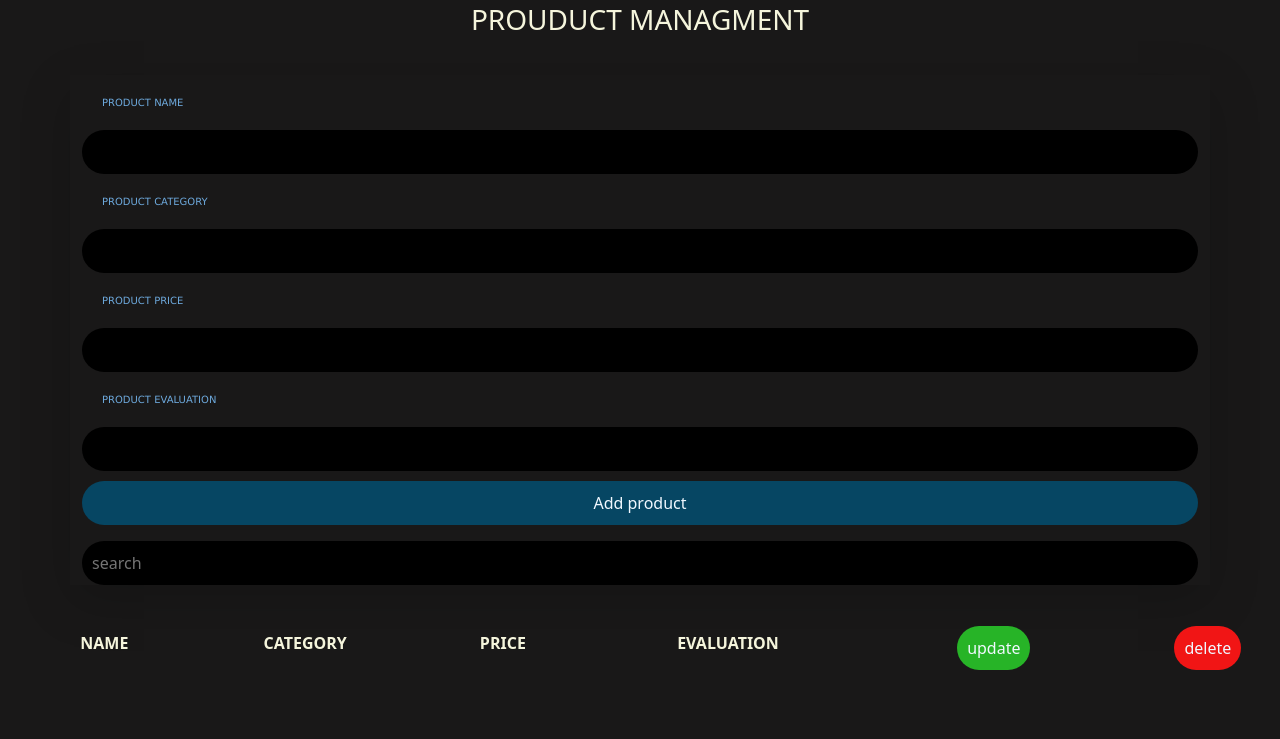
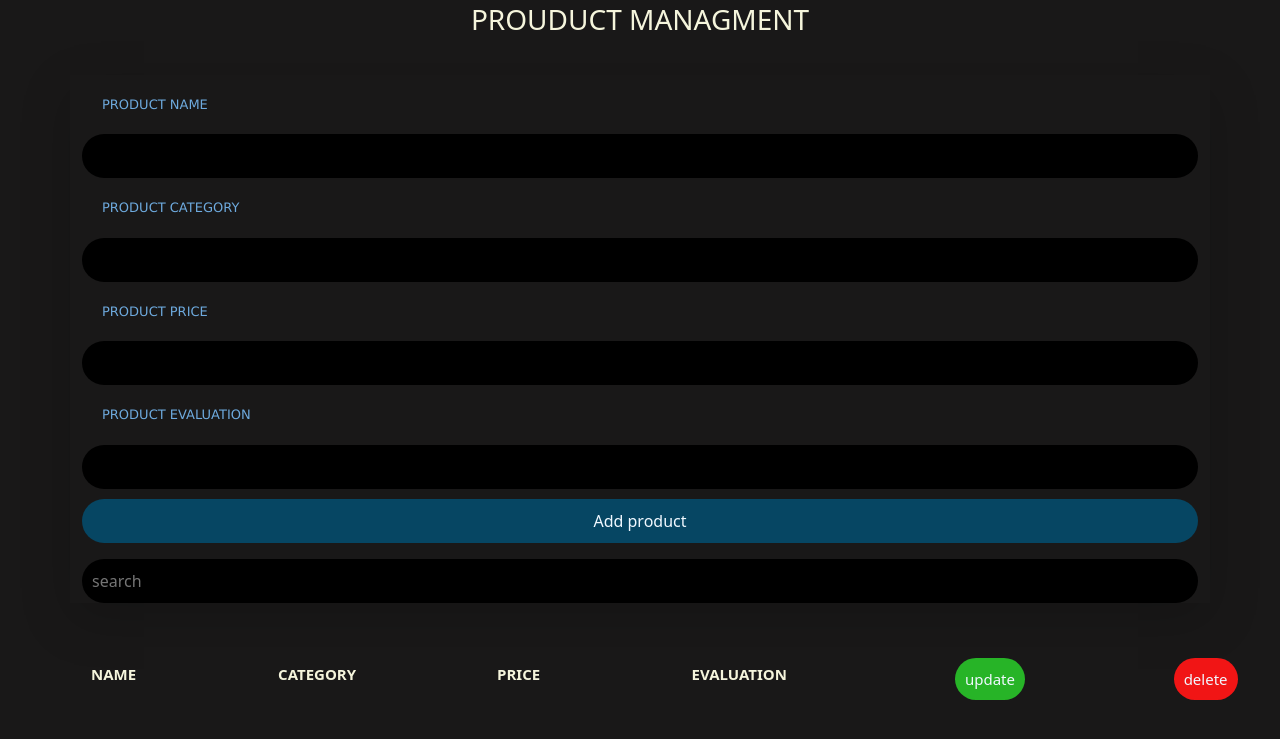
Before and after one commit to Nrrmyn/CRUD, a plain HTML site: page index.html in a window 1280 px wide. Shown: the part 83-822 px from the top of the page. Before the commit the page ends 800 px from the top, so only its background shows below. Drawn offline with nearby package versions, Linux system fonts and the light colour scheme.

Commit message:
Update style.css

```diff
--- a/style.css
+++ b/style.css
@@ -7,7 +7,7 @@ text-transform:uppercase ;
 label{
     color:rgb(110, 170, 222);
 font-family:'Lucida Sans', 'Lucida Sans Regular', 'Lucida Grande', 'Lucida Sans Unicode', Geneva, Verdana, sans-serif;
-    font-size: 10px;
+    font-size: small;
     padding: 20px;
 }
 .head{
@@ -69,3 +69,7 @@ table{
         border:none  ;
         cursor: pointer;
 }
+th{
+    font-size: 15px;
+    padding: 15px;
+}
```
